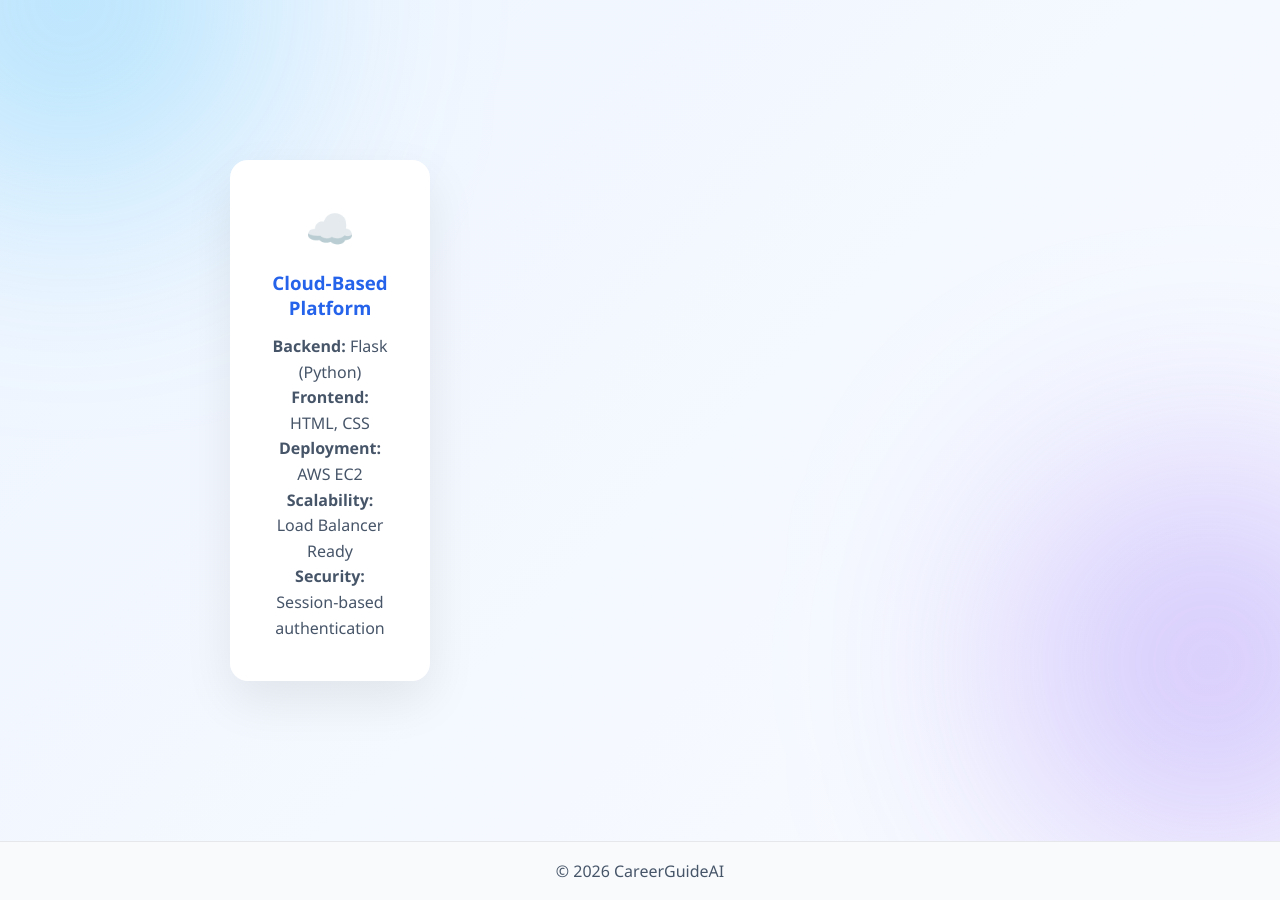
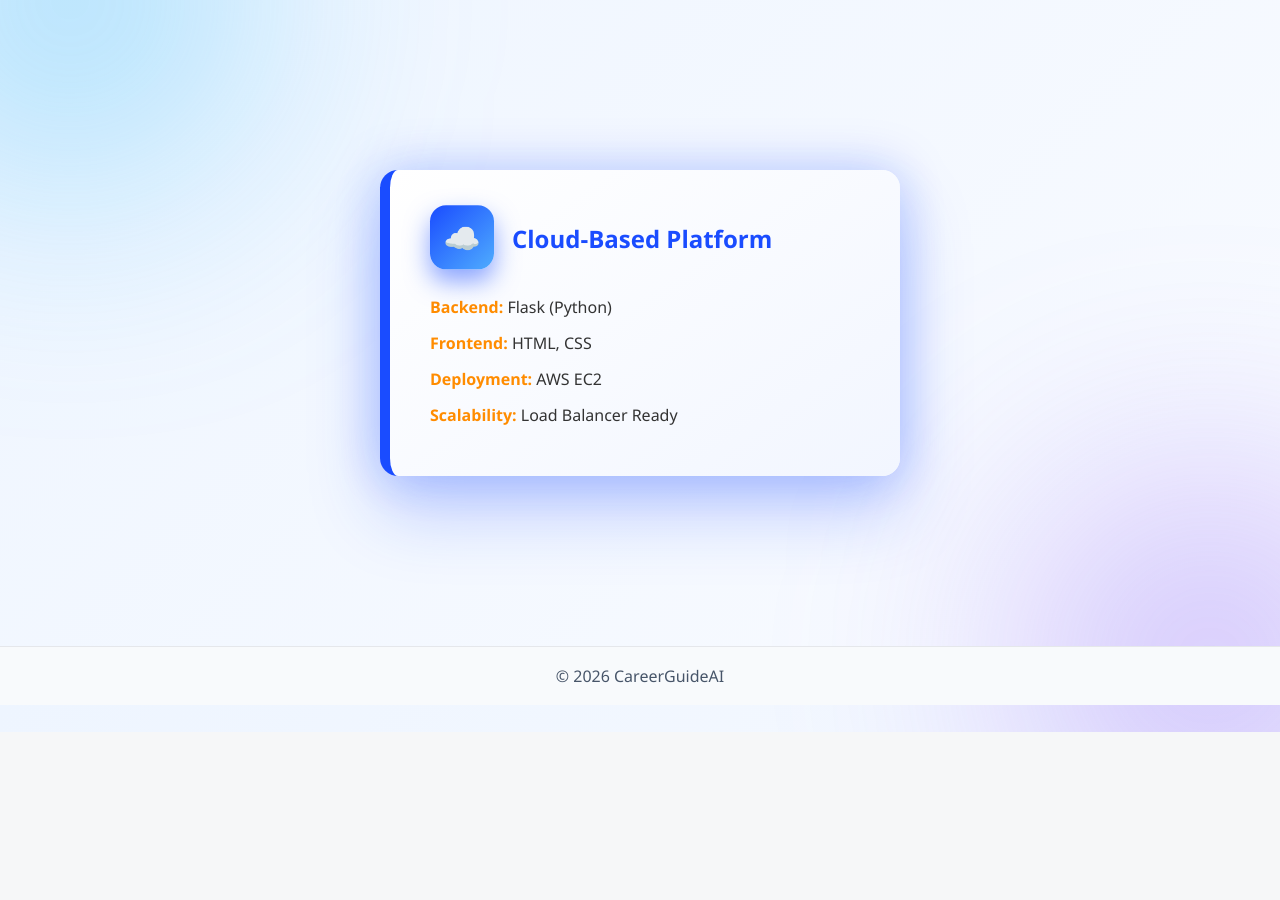
Before and after one commit to Y-Deepika-Ai/CAREER-GUIDE-AI_AWS_VIRTUAL-CAREER-COUNSELOR, a Flask app: page /cloud-platform in a window 1280 px wide. Shown: the part 68-968 px from the top of the page. After the commit the page ends 800 px from the top, so only its background shows below. Run offline with Flask 3, Linux system fonts and the light colour scheme.

Commit message:
Make homepage cards functional and update UI styles

```diff
--- a/static/css/style.css
+++ b/static/css/style.css
@@ -129,16 +129,17 @@ body::after {
     }
 
 
+
+
 /* ================================
    CARDS (GLOW)
 ================================ */
 
 .card {
-    background: rgba(255, 255, 255, 0.85); backdrop-filter: blur(8px); padding: 30px; border-radius: 16px; text-align: center; box-shadow: 0 15px 30px rgba(0,0,0,0.08); transition: all 0.3s ease;
-    backdrop-filter: blur(8px); padding: 30px; border-radius: 16px; text-align: center; box-shadow: 0 15px 30px rgba(0,0,0,0.08); transition: all 0.3s ease;
+    background: white; backdrop-filter: blur(8px); padding: 28px; border-radius: 16px; text-align: center; box-shadow: 0 15px 30px rgba(0,0,0,0.08); transition: all 0.3s ease;
+    backdrop-filter: blur(8px); padding: 30px; border-radius: 16px; text-align: center; box-shadow: 0 10px 25px rgba(0,0,0,0.08); transition: all 0.3s ease;
     cursor: pointer;
 }
-
 .card:hover {
     transform: translateY(-px);
     box-shadow:
@@ -163,6 +164,73 @@ body::after {
     margin-top: 14px;
 }
 
+/* CONTAINER */
+.container {
+    max-width: 1200px;
+    margin: auto;
+    padding: 60px 20px;
+}
+
+/* 3-COLUMN FEATURES GRID */
+.features {
+    display: grid;
+    grid-template-columns: repeat(3, 1fr);
+    gap: 40px;
+}
+
+/* CARDS (BLUE GLOW) */
+.card {
+    background: white;
+    padding: 40px 30px;
+    border-radius: 20px;
+    text-align: center;
+    box-shadow: 0 10px 25px rgba(0,0,0,0.08);
+    transition: all 0.4s cubic-bezier(0.175, 0.885, 0.32, 1.275);
+    cursor: pointer;
+    display: flex;
+    flex-direction: column;
+    height: 100%;
+    border: 1px solid rgba(0,0,0,0.05);
+}
+
+.card:hover {
+    transform: translateY(-12px);
+    border-color: #2563eb !important;
+    /* Electric Blue Glow */
+    box-shadow:
+        0 15px 40px rgba(0,0,0,0.1),
+        0 0 50px rgba(37, 99, 235, 0.5);
+}
+
+/* ICON */
+.icon {
+    font-size: 50px;
+    margin-bottom: 20px;
+}
+
+/* TYPOGRAPHY */
+.card h3 {
+    color: #1e3a8a;
+    margin-bottom: 15px;
+    font-weight: 800; /* Extra bold */
+    font-size: 1.5rem;
+}
+
+.card p {
+    color: #334155;
+    line-height: 1.7;
+    font-weight: 600; /* Bold weight for visibility */
+    font-size: 1.05rem;
+    margin: 0;
+}
+
+/* Responsive adjustment */
+@media (max-width: 992px) {
+    .features { grid-template-columns: repeat(2, 1fr); }
+}
+@media (max-width: 650px) {
+    .features { grid-template-columns: 1fr; }
+}
 /* ================================
    CARD LAYOUT (HORIZONTAL)
 ================================ */
@@ -173,6 +241,86 @@ body::after {
     align-items: stretch;
     flex-wrap: wrap; /* keeps mobile safe */
 }
+.cloud-feature-section {
+    display: flex;
+    justify-content: center;
+    padding: 90px 20px;
+}
+
+/* MAIN CARD */
+.cloud-feature-card {
+    width: 520px;
+    background: linear-gradient(145deg, #ffffff, #f2f6ff);
+    border-radius: 18px;
+    padding: 36px 40px;
+
+    border-left: 10px solid #1a4cff;
+
+    box-shadow:
+        0 35px 70px rgba(26, 76, 255, 0.25),
+        0 0 50px rgba(26, 76, 255, 0.25);
+
+    transition: transform 0.4s ease, box-shadow 0.4s ease;
+}
+
+.cloud-feature-card:hover {
+    transform: translateY(-12px);
+    box-shadow:
+        0 45px 90px rgba(26, 76, 255, 0.35),
+        0 0 70px rgba(26, 76, 255, 0.4);
+}
+
+/* HEADER */
+.cloud-header {
+    display: flex;
+    align-items: center;
+    gap: 18px;
+    margin-bottom: 26px;
+}
+
+.cloud-header h3 {
+    font-size: 24px;
+    font-weight: 800;
+    color: #1a4cff;
+}
+
+/* CLOUD ICON */
+.cloud-icon {
+    width: 64px;
+    height: 64px;
+    background: linear-gradient(135deg, #1a4cff, #4facfe);
+    border-radius: 16px;
+    display: flex;
+    align-items: center;
+    justify-content: center;
+
+    font-size: 30px;
+    color: #fff;
+
+    box-shadow:
+        0 12px 24px rgba(26, 76, 255, 0.5);
+}
+
+/* CONTENT */
+.cloud-content p {
+    font-size: 16px;
+    margin-bottom: 14px;
+    color: #333;
+}
+
+.cloud-content strong {
+    color: #FF8C00;
+}
+.cloud-icon {
+    animation: floatCloud 3.5s ease-in-out infinite;
+}
+
+@keyframes floatCloud {
+    0%, 100% { transform: translateY(0); }
+    50% { transform: translateY(-6px); }
+}
+
+
 
 /* ================================
    BUTTONS
--- a/templates/cloud_platform.html
+++ b/templates/cloud_platform.html
@@ -2,22 +2,25 @@
 
 {% block content %}
 
-<section class="features container">
+<section class="cloud-feature-section">
+  <div class="cloud-feature-card">
 
-  <div class="card">
-    <div class="icon">☁️</div>
-    <h3>Cloud-Based Platform</h3>
+    <div class="cloud-header">
+      <div class="cloud-icon">
+        ☁️
+      </div>
+      <h3>Cloud-Based Platform</h3>
+    </div>
 
-    <ul class="card-list">
-      <li><strong>Backend:</strong> Flask (Python)</li>
-      <li><strong>Frontend:</strong> HTML, CSS</li>
-      <li><strong>Deployment:</strong> AWS EC2</li>
-      <li><strong>Scalability:</strong> Load Balancer Ready</li>
-      <li><strong>Security:</strong> Session-based authentication</li>
-    </ul>
+    <div class="cloud-content">
+      <p><strong>Backend:</strong> Flask (Python)</p>
+      <p><strong>Frontend:</strong> HTML, CSS</p>
+      <p><strong>Deployment:</strong> AWS EC2</p>
+      <p><strong>Scalability:</strong> Load Balancer Ready</p>
+    </div>
 
   </div>
-
 </section>
 
+
 {% endblock %}
```
Also changed, not shown: templates/home.html (+12 -1 lines).
